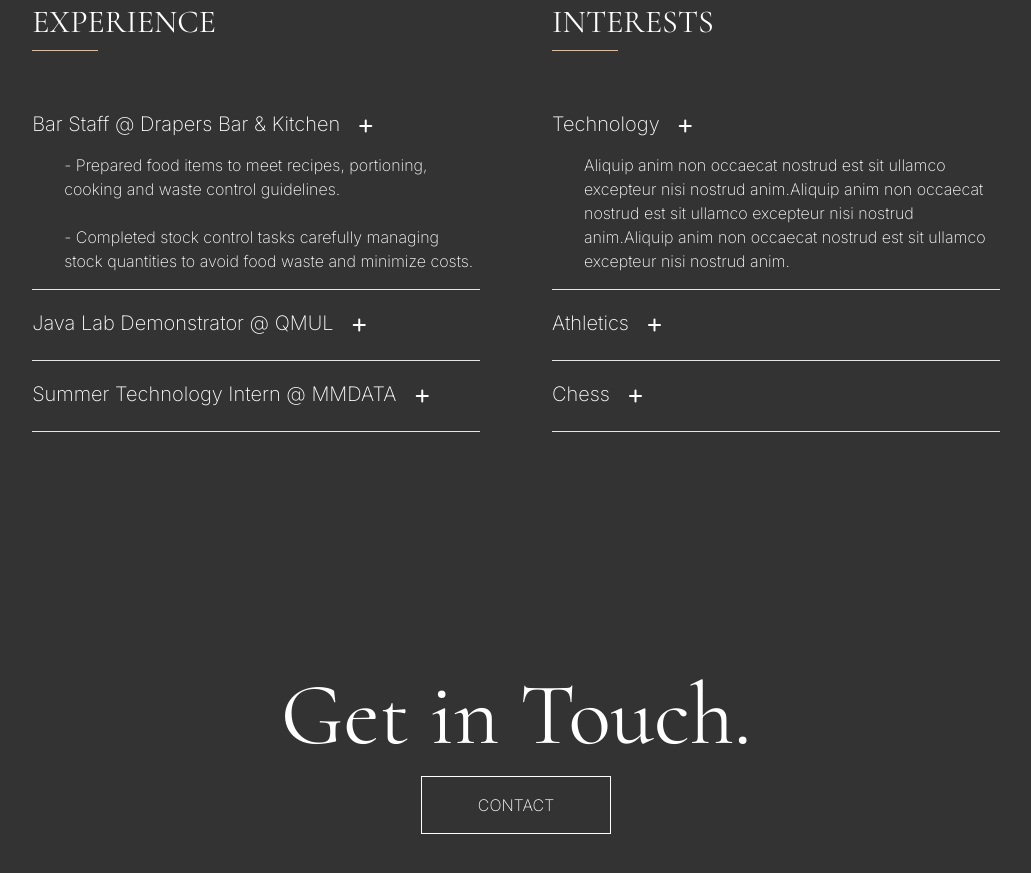
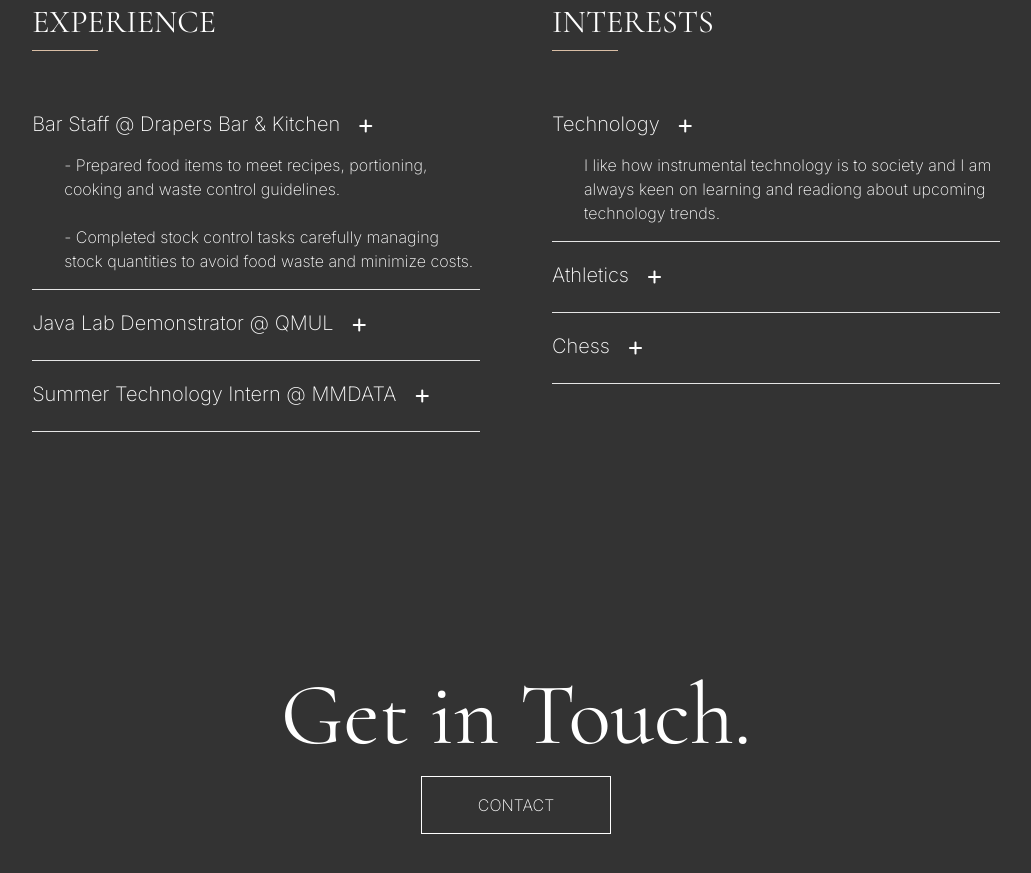
Before and after one commit to LorenzoTurco/Portfolio, a plain HTML site: page index.html in a window 1280 px wide. Shown: the part 2377-3250 px from the top of the page, without its empty margins (124-1155 px from the left). Drawn offline with nearby package versions, Linux system fonts and the light colour scheme.

Commit message:
+ added  technology paragraph

```diff
--- a/index.html
+++ b/index.html
@@ -415,10 +415,7 @@
               data-parent="#accordion"
             >
               <div class="job__text">
-                Aliquip anim non occaecat nostrud est sit ullamco excepteur nisi
-                nostrud anim.Aliquip anim non occaecat nostrud est sit ullamco
-                excepteur nisi nostrud anim.Aliquip anim non occaecat nostrud est
-                sit ullamco excepteur nisi nostrud anim.
+                I like how instrumental technology is to society and I am always keen on learning and readiong about upcoming technology trends.
               </div>
             </div>
           </div>
```
